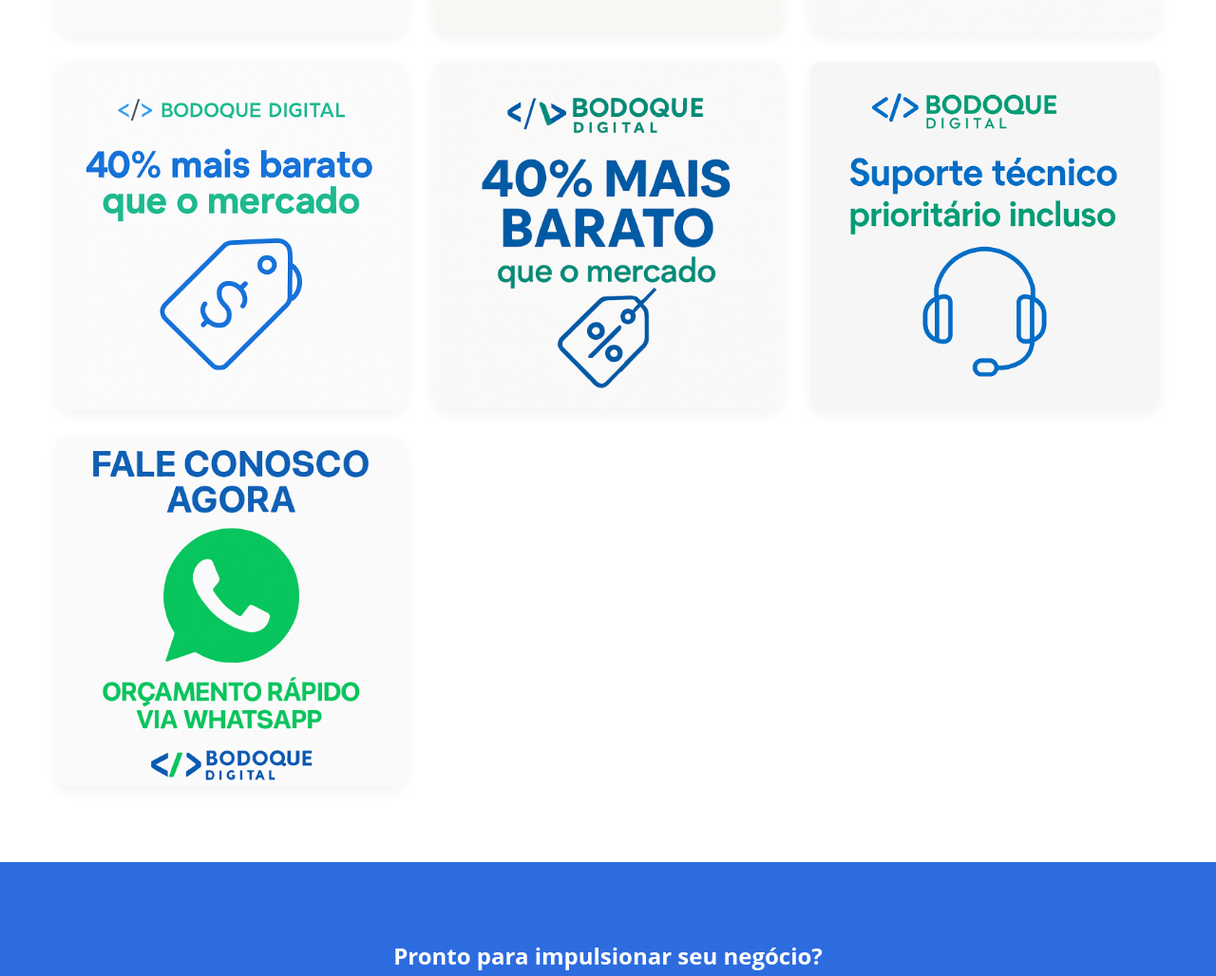
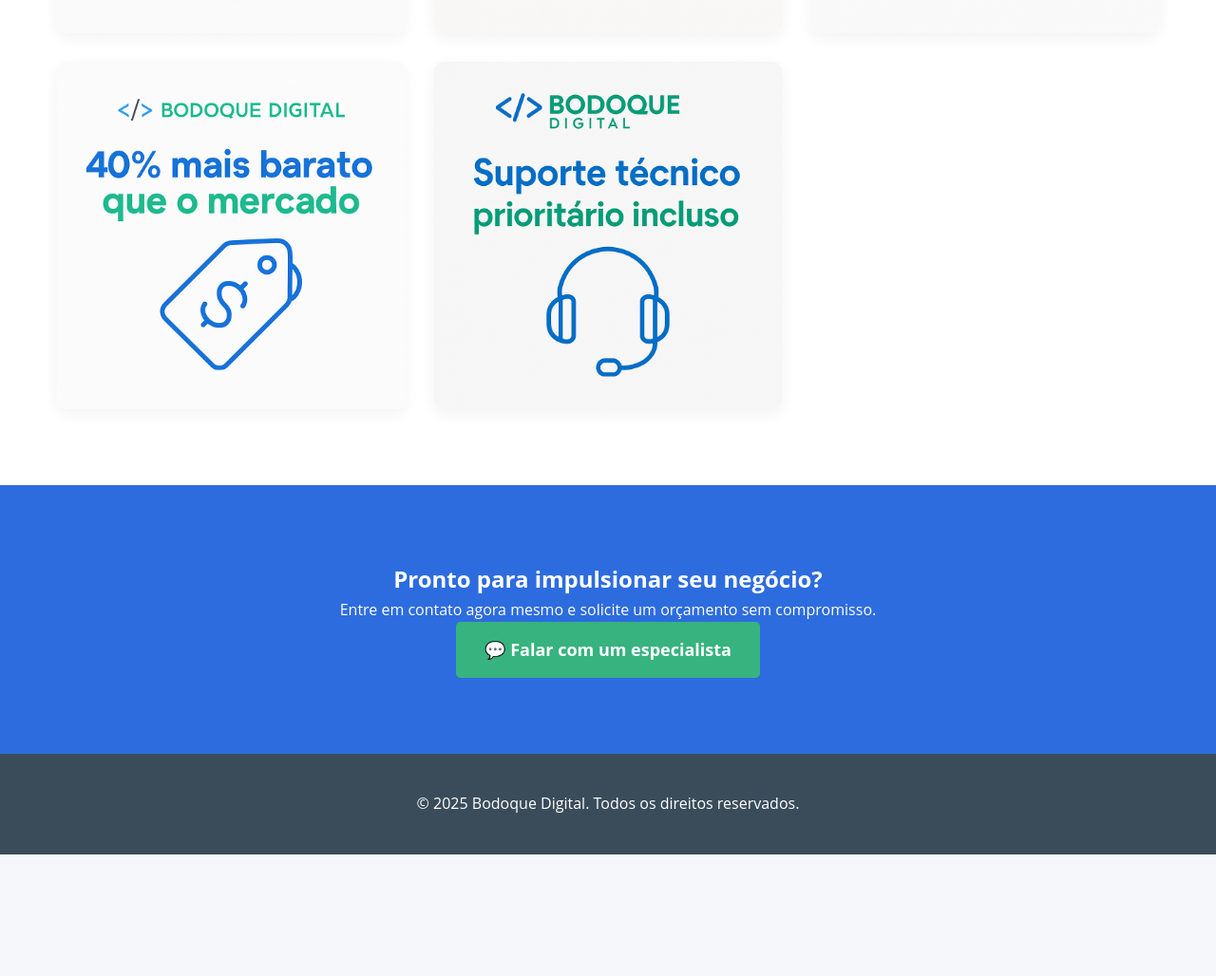
Before and after one commit to FabioMaraschin/bodoquelanding, a plain HTML site: page index.html in a window 1280 px wide. Shown: the part 2676-3704 px from the top of the page at 95% size. After the commit the page ends 3576 px from the top, so only its background shows below. Drawn offline with Linux system fonts and the light colour scheme.

Commit message:
Update index.html

```diff
--- a/index.html
+++ b/index.html
@@ -328,12 +328,11 @@
       <img src="pacote_completo_feed.png" alt="Pacote Completo">
       <img src="prazo_rapido_feed.png" alt="Prazo Rápido">
       <img src="preco_competitivo_feed.png" alt="Preço Competitivo">
-        <img src="preco_real_feed.webp" alt="Preço Real">
       <img src="suporte_tecnico_feed.png" alt="Suporte Técnico">
-        <img src="post_marketing_whatsapp.webp" alt="Marketing WhatsApp">
     </div>
   </div>
 </section>
+
 
   <section class="cta-section">
     <div class="container">
```
Lines whose indentation alone changed are shown as unchanged.
